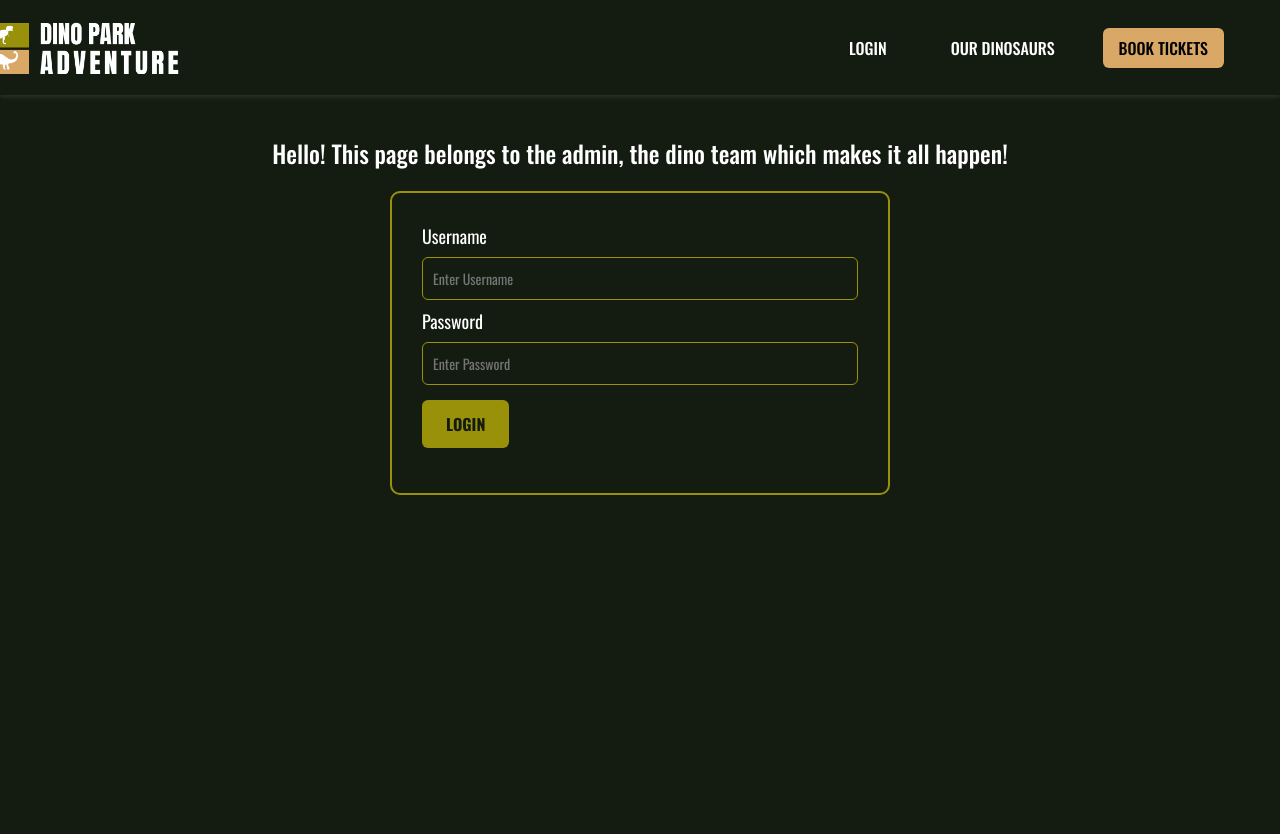
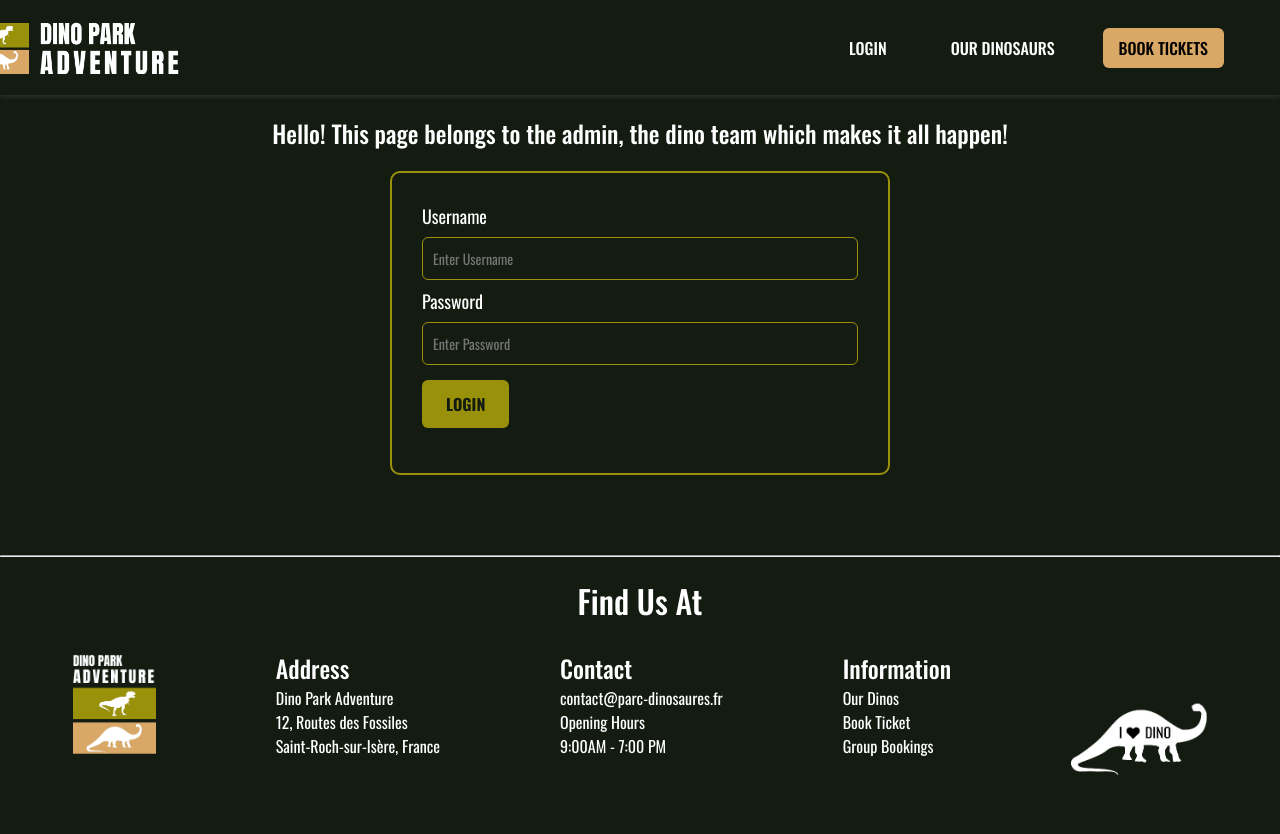
Before and after one commit to nbhd12/DinoParkAdventure, a Node server app: page /adminLogin/ in a window 1280 px wide. Before the commit the page ends 495 px from the top, so only its background shows below. Run offline with Node 20, Linux system fonts and the light colour scheme; style sheets or scripts are compiled from the project's sources.

Commit message:
footerAdded

```diff
--- a/src/scss/adminlogin.scss
+++ b/src/scss/adminlogin.scss
@@ -1,4 +1,4 @@
-h2{
+.admintext{
     text-align: center;
     margin: 20px 20px;
 }
--- /dev/null
+++ b/src/scss/dashboard.scss
@@ -0,0 +1,41 @@
+*{
+  color: #ffffff;
+}
+
+.bookings-container {
+  display: flex;
+  flex-direction: row;
+  flex-wrap: wrap;
+  gap: 20px;
+  align-items: center;
+  justify-content: center;
+  margin-top: 10px;
+
+}
+
+.booking-card {
+  background-color: none;
+  border-radius: 10px;
+  border: 2px solid #99910a;
+  box-shadow: 0 2px 6px rgba(0,0,0,0.15);
+  padding: 15px;
+  width: 300px;
+}
+
+.booking-card table {
+  width: 100%;
+
+}
+
+.booking-card th {
+  text-align: left;
+  color: #ffffff;
+  font-weight: 400;
+  padding: 5px 0;
+  width: 40%;
+}
+
+.booking-card td {
+  padding: 5px 0;
+  color: #ffffff;
+}
--- a/src/scss/dino.scss
+++ b/src/scss/dino.scss
@@ -2,7 +2,6 @@
   display: flex;
   flex-direction: row;
   flex-wrap: wrap;
-//   grid-template-columns: repeat(auto-fit, minmax(300px, 1fr));
   gap: 20px;
   justify-content: center;
   padding: 20px;
@@ -25,7 +24,6 @@
 .dinoCard h2 {
   margin-top: 0;
   color: #ffffff;
-//   border-bottom: 2px solid #99910A;
   padding-bottom: 10px;
   text-align: left;
 }
--- /dev/null
+++ b/src/scss/footer.scss
@@ -0,0 +1,46 @@
+hr{
+    margin-top: 80px;
+}
+
+.footerCols{
+    display: flex;
+    flex-direction: row;
+    justify-content: center;
+    align-items: center;
+    gap: 120px;
+    margin-bottom: 50px;
+}
+
+ul{
+    list-style: none;
+
+}
+
+h2{
+    text-align: left;
+    padding: 0;
+    margin: 0;
+}
+
+.logofooter{
+    height: 100px;
+}
+
+.logofooter1{
+    height: 160px;
+}
+
+@media (max-width: 768px) {
+
+.footerCols{
+    display: flex;
+    flex-direction: column;
+    align-items: flex-start;
+    text-align: left;
+    gap: 20px;
+    margin: 40px 120px;
+}
+.h2{
+    text-align: left;
+}
+}
--- a/views/pages/adminLogin.ejs
+++ b/views/pages/adminLogin.ejs
@@ -1,6 +1,6 @@
 <%- include("../partials/head", { title: "Dino Park Adventure" }) %>
 
-<h2>Hello! This page belongs to the admin, the dino team which makes it all happen!</h2>
+<h2 class="admintext">Hello! This page belongs to the admin, the dino team which makes it all happen!</h2>
 
 
 <% if (loginError) { %>
@@ -41,3 +41,6 @@
   <button type="submit" class="loginbtn">LOGIN</button>
   </div>
 </form>
+
+
+<%- include("../partials/footer") %>
--- a/views/pages/clientBookingForm.ejs
+++ b/views/pages/clientBookingForm.ejs
@@ -142,3 +142,6 @@
 
   </form>
 </div>
+
+
+<%- include("../partials/footer") %>
--- a/views/pages/clientBookingSummary.ejs
+++ b/views/pages/clientBookingSummary.ejs
@@ -2,3 +2,7 @@
 
 
 <h3>Hey hey! booking summary page</h3>
+
+
+
+<%- include("../partials/footer") %>
--- a/views/pages/clientDinoListing.ejs
+++ b/views/pages/clientDinoListing.ejs
@@ -12,3 +12,6 @@
       </div>
     <% }) %>
   </div>
+
+
+  <%- include("../partials/footer") %>
--- a/views/partials/footer.ejs
+++ b/views/partials/footer.ejs
@@ -1,3 +1,47 @@
-    <script src="/js/bookingForm.js"></script>
+<footer>
+<hr>
+    <h1>Find Us At</h1>
+
+    <div class="footerCols">
+    <div class="boxA"> <img src="/HomePage/FooterLogo.png" alt="" class="logofooter"></div>
+
+    <div class="boxB">
+        <div class=textContent>
+        <h2>Address</h2>
+        <ul><li>Dino Park Adventure</li>
+            <li>12, Routes des Fossiles </li>
+            <li>Saint-Roch-sur-Isère, France </li>
+        </ul>
+        </div>
+    </div>
+
+    <div class="boxC">
+        <div class=textContent>
+        <h2>Contact</h2>
+        <ul><li>contact@parc-dinosaures.fr</li>
+            <li>Opening Hours</li>
+            <li>9:00AM - 7:00 PM </li>
+        </ul>
+        </div>
+    </div>
+
+    <div class="boxC">
+         <div class=textContent>
+        <h2>Information</h2>
+        <ul><li>Our Dinos</li>
+            <li>Book Ticket</li>
+            <li>Group Bookings</li>
+        </ul>
+        </div>
+    </div>
+
+    <div class="boxD"> <img src="/HomePage/footerDino.png" alt="" class="logofooter1">
+    </div>
+
+    </div>
+
+</footer>
+
+<script src="/js/bookingForm.js"></script>
     </body>
 </html>
--- a/views/partials/head.ejs
+++ b/views/partials/head.ejs
@@ -11,7 +11,9 @@
   <link rel="stylesheet" href="/css/nav.css">
   <link rel="stylesheet" href="/css/Bookingform.css">
   <link rel="stylesheet" href="/css/adminlogin.css">
-    <link rel="stylesheet" href="/css/dino.css">
+  <link rel="stylesheet" href="/css/dino.css">
+  <link rel="stylesheet" href="/css/dashboard.css">
+  <link rel="stylesheet" href="/css/footer.css">
 
 
   <link rel="icon" type="image/gif" sizes="16x16" href="/favicon/favicon.gif">
```
Also changed, not shown: controllers/AdminLoginController.ts (+5 -2 lines), controllers/BookingController.ts (+11 -11 lines), repositories/Admin.ts (+22 -0 lines), repositories/Booking.ts (+0 -23 lines), views/pages/adminDashboard.ejs (+45 -1 lines), public/HomePage/FooterLogo.png (added), public/HomePage/footerDino.png (added).
